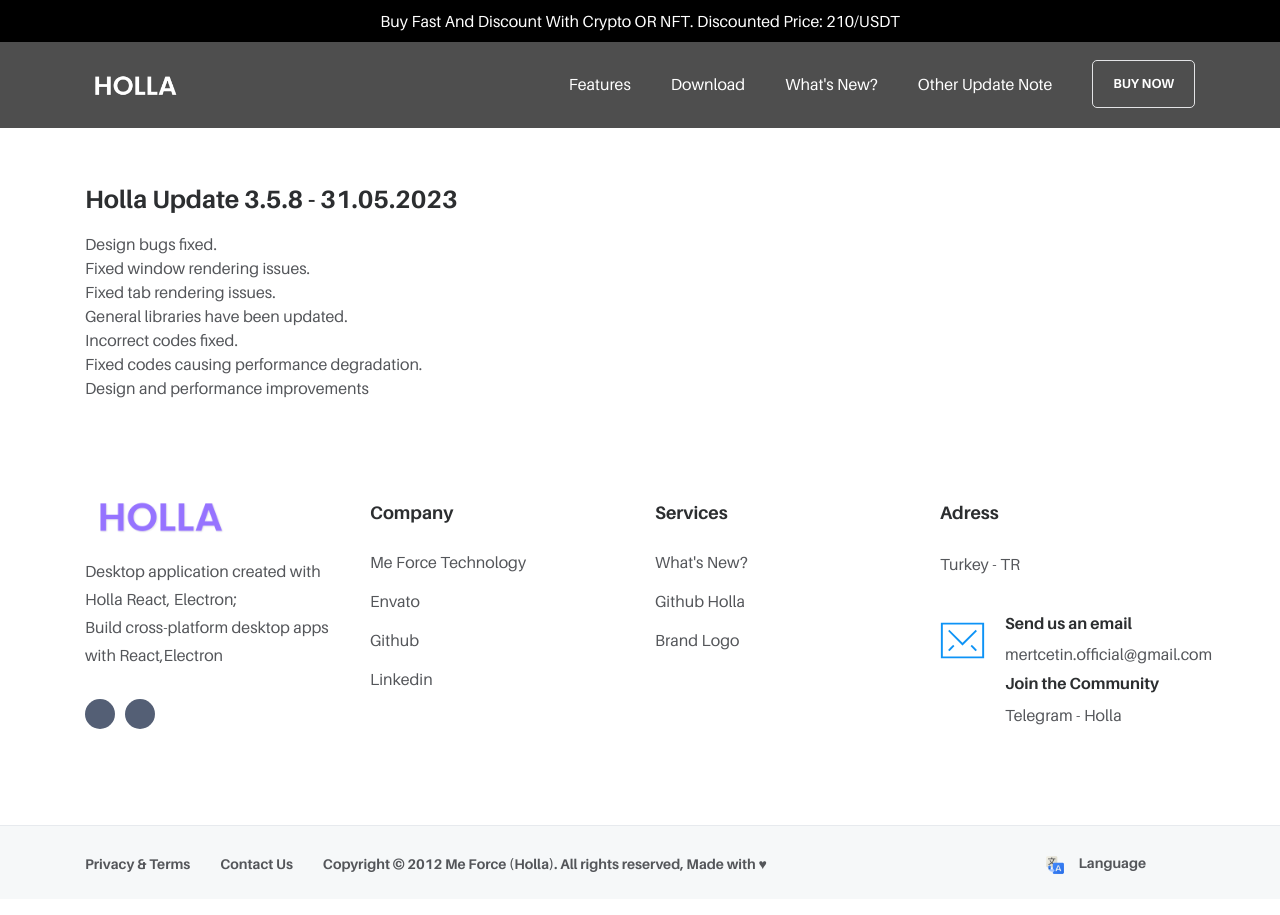
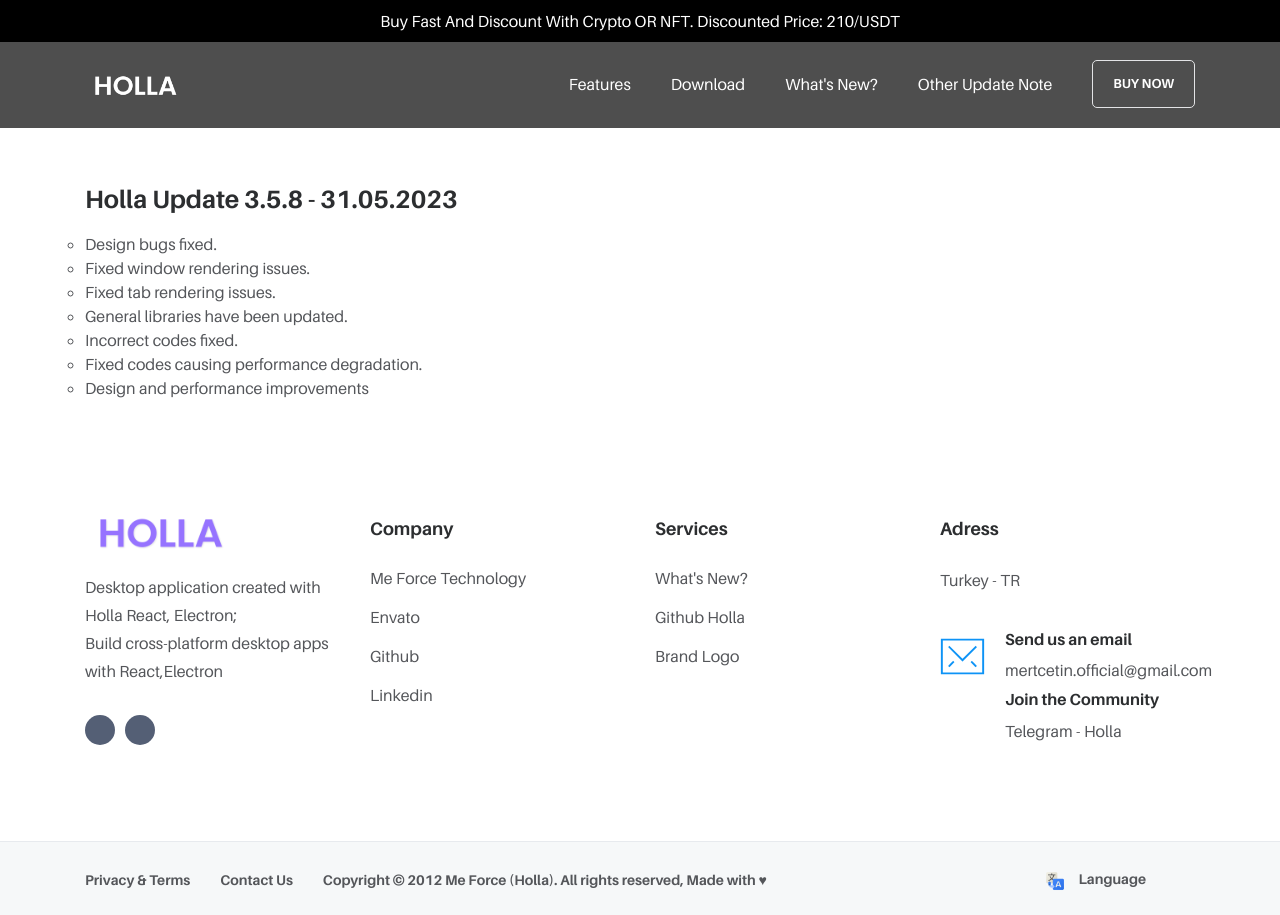
Before and after one commit to cetinmert/holla, a Jekyll site: the page built from docs/update-3-5-8.html, in a window 1280 px wide. Built offline with Jekyll 4.4.1, drawn with Linux system fonts in a browser that asks for light colours; some web fonts are replaced.

Commit message:
Update update-3-5-8.html

```diff
--- a/docs/_layouts/update-3-5-8.html
+++ b/docs/_layouts/update-3-5-8.html
@@ -47,13 +47,15 @@ padding-left: 0;
 
 <div class="markdown-body">
 <h3>Holla Update 3.5.8 - 31.05.2023</h3>
-Design bugs fixed.<br>
-Fixed window rendering issues.<br>
-Fixed tab rendering issues.<br>
-General libraries have been updated.<br>
-Incorrect codes fixed.<br>
-Fixed codes causing performance degradation.<br>
-Design and performance improvements<br>
+<ul>
+<li>Design bugs fixed.</li>
+<li>Fixed window rendering issues.</li>
+<li>Fixed tab rendering issues.</li>
+<li>General libraries have been updated.</li>
+<li>Incorrect codes fixed.</li>
+<li>Fixed codes causing performance degradation.</li>
+<li>Design and performance improvements</li>
+</ul>
 </div>
 
 </div>
```
